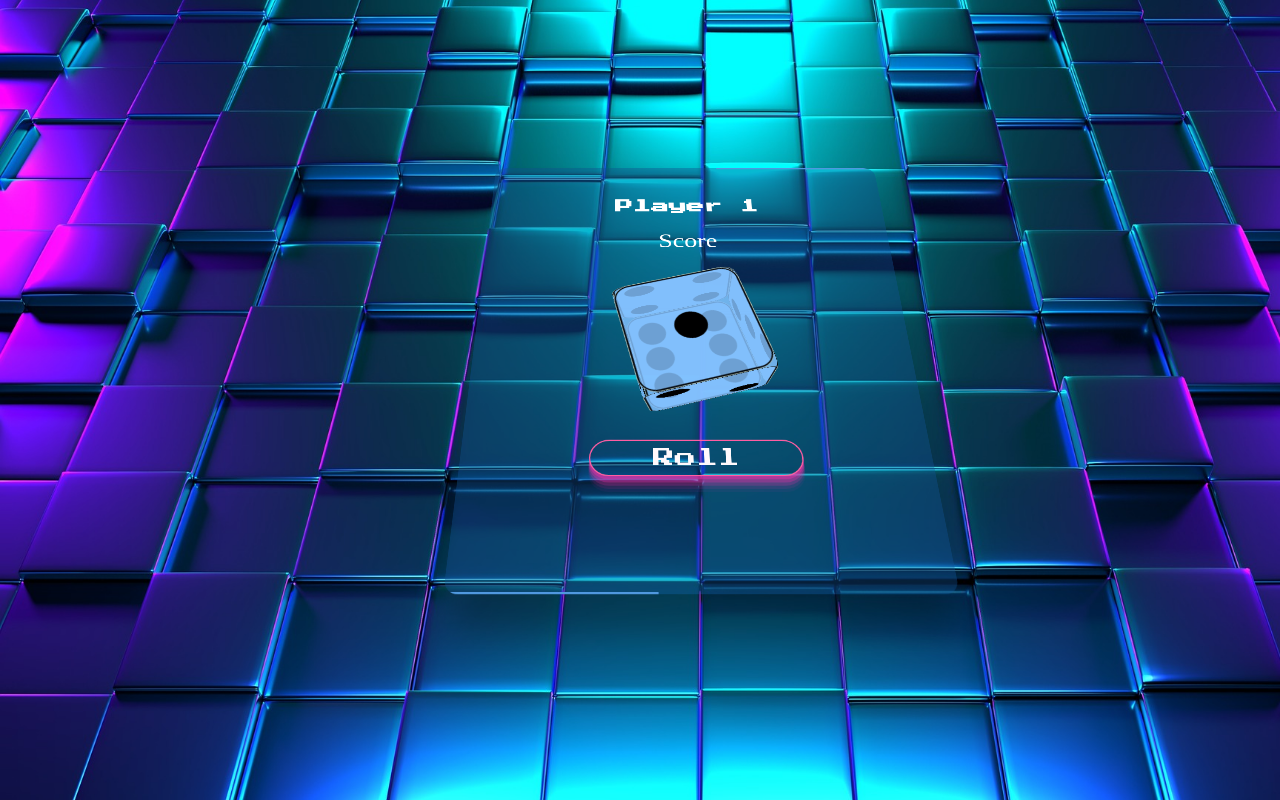
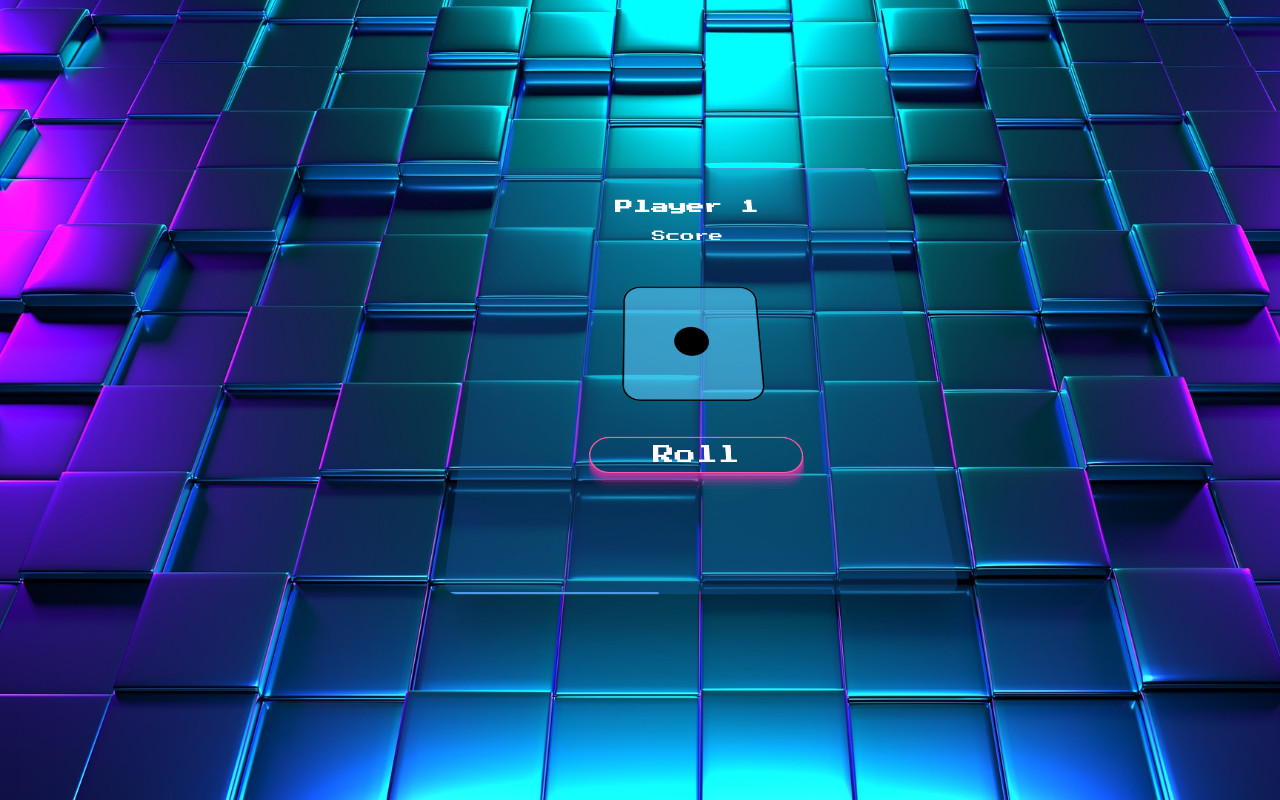
Before and after one commit to Stalius4/diceGame, a plain HTML site: page index.html in a window 1280 px wide. Both pictures are taken after a click on the button "Roll". Drawn offline with Linux system fonts and the light colour scheme.

Commit message:
random dice visualy working

```diff
--- a/app.js
+++ b/app.js
@@ -0,0 +1,27 @@
+const cube = document.querySelector(".cube")
+const rollBtn =document.querySelector("#roll-btn")
+
+const diceFace1 =document.getElementById("dice-img")
+const diceImgs = document.querySelectorAll(".dice-roll-img")
+let index = 0;
+
+const content2 = document.querySelector(".wrap")
+
+
+
+
+
+
+rollBtn.addEventListener("click", () => {
+    cube.style.display = "none";
+    diceFace1.style.display ="grid"
+
+})
+
+let images = ['dice1.png','dice2.png','dice3.png','dice4.png','dice5.png','dice6.png',]
+
+
+setInterval(function(){
+    let random = Math.floor(Math.random()*6);
+    diceFace1.src = images[random]
+}, 300)
--- a/index.html
+++ b/index.html
@@ -30,12 +30,12 @@
 
 
 
- <img id="dice-img" src="./Images/dice/dice1.png" alt="" srcset="">
- <img id="dice-img2" src="./Images/dice/dice2.png" alt="" srcset="">
- <img id="dice-img3" src="./Images/dice/dice3.png" alt="" srcset="">
- <img id="dice-img4" src="./Images/dice/dice4.png" alt="" srcset="">
- <img id="dice-img5" src="./Images/dice/dice5.png" alt="" srcset="">
- <img id="dice-img6" src="./Images/dice/dice6.png" alt="" srcset="">
+ <img id="dice-img" class="dice-roll-img" src="./Images/dice/dice1.png" alt="" srcset="">
+ <img id="dice-img2" class="dice-roll-img" src="./Images/dice/dice2.png" alt="" srcset="">
+ <img id="dice-img3" class="dice-roll-img" src="./Images/dice/dice3.png" alt="" srcset="">
+ <img id="dice-img4" class="dice-roll-img" src="./Images/dice/dice4.png" alt="" srcset="">
+ <img id="dice-img5" class="dice-roll-img" src="./Images/dice/dice5.png" alt="" srcset="">
+ <img id="dice-img6" class="dice-roll-img" src="./Images/dice/dice6.png" alt="" srcset="">
 <button type="text" id="roll-btn">Roll</button>
 <button type="text" id="start-again-btn">Start again</button>
 
--- a/style.css
+++ b/style.css
@@ -100,7 +100,8 @@ transition: 0.4s ease-in-out transform;
     justify-self: center;
 }
 #score{
-    font-size: 45px;
+    font-family: 'Press Start 2P', cursive;
+    font-size: 25px;
     grid-area: content1;
     justify-self: center;
 }
@@ -111,6 +112,8 @@ transition: 0.4s ease-in-out transform;
     justify-self: center;
     border-radius: 13%;
     display: none;
+    transform: scale(0.7, 0.7);
+    transition: 2s;
 }
 #dice {
     grid-area: content2;
```
Also changed, not shown: dice/dice1.png (added), dice/dice2.png (added), dice/dice3.png (added), dice/dice4.png (added), dice1.png (added), dice2.png (added), dice3.png (added), dice4.png (added), dice5.png (added), dice6.png (added).
